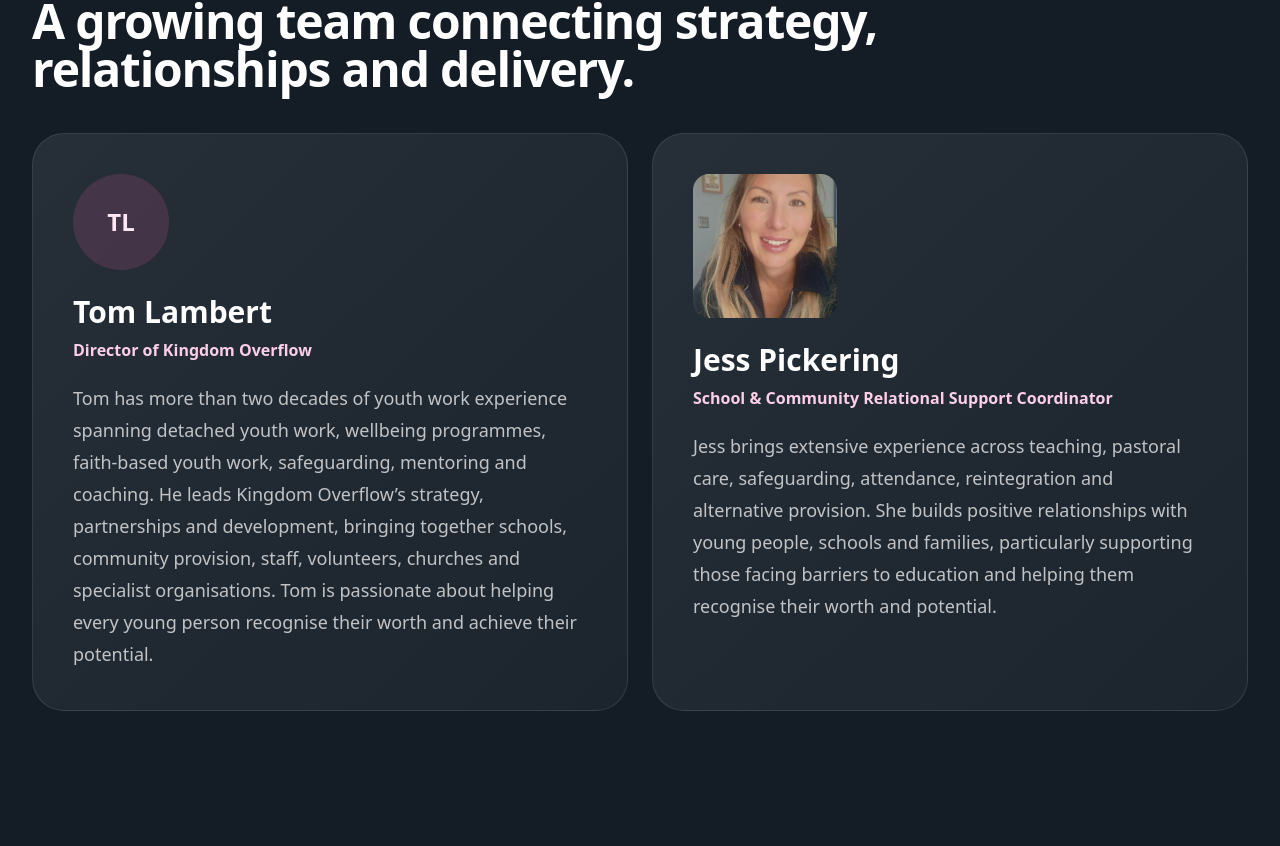
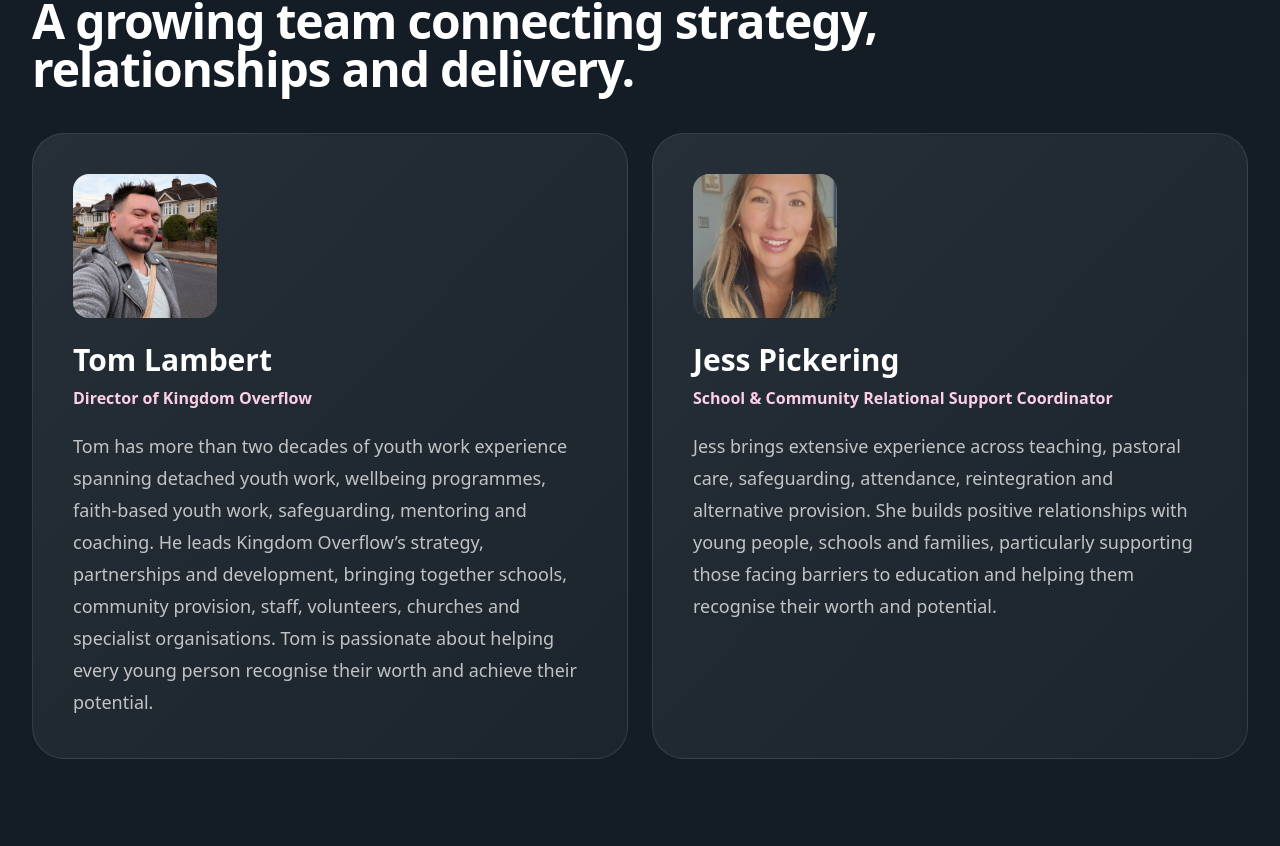
Before and after one commit to tomlambertstlukes-create/overflow-website, a Next.js app: page /about in a window 1280 px wide. Shown: the part 2134-2980 px from the top of the page. Built offline with nearby package versions, Linux system fonts and the light colour scheme.

Commit message:
Add Tom Lambert profile photo
Add the cropped leadership portrait to Tom's About-page profile and use Next.js image optimisation for the About-page photographs.

```diff
--- a/app/about/page.jsx
+++ b/app/about/page.jsx
@@ -7,6 +7,7 @@
   ShieldCheck,
   Users,
 } from "lucide-react";
+import Image from "next/image";
 
 import Button from "@/components/Button";
 import Hero from "@/components/Hero";
@@ -20,6 +21,7 @@
   {
     name: "Tom Lambert",
     role: "Director of Kingdom Overflow",
+    image: "/images/team/tom-lambert.jpg",
     bio: "Tom has more than two decades of youth work experience spanning detached youth work, wellbeing programmes, faith-based youth work, safeguarding, mentoring and coaching. He leads Kingdom Overflow’s strategy, partnerships and development, bringing together schools, community provision, staff, volunteers, churches and specialist organisations. Tom is passionate about helping every young person recognise their worth and achieve their potential.",
   },
   {
@@ -170,9 +172,11 @@
               className="rounded-[2rem] border border-white/10 bg-gradient-to-br from-white/[0.08] to-white/[0.035] p-8 sm:p-10"
             >
               {person.image ? (
-                <img
+                <Image
                   src={person.image}
                   alt={person.name}
+                  width={288}
+                  height={288}
                   className="h-36 w-36 rounded-2xl object-cover object-center"
                 />
               ) : (
@@ -289,9 +293,12 @@
               className="rounded-2xl border border-white/10 bg-white/[0.04] p-6"
             >
               {person.image ? (
-                <img
+                <Image
                   src={person.image}
                   alt={person.name}
+                  width={640}
+                  height={384}
+                  sizes="(min-width: 1024px) 33vw, (min-width: 640px) 50vw, 100vw"
                   className="h-48 w-full rounded-xl object-cover"
                 />
               ) : (
```
Also changed, not shown: public/images/team/tom-lambert.jpg (added).
